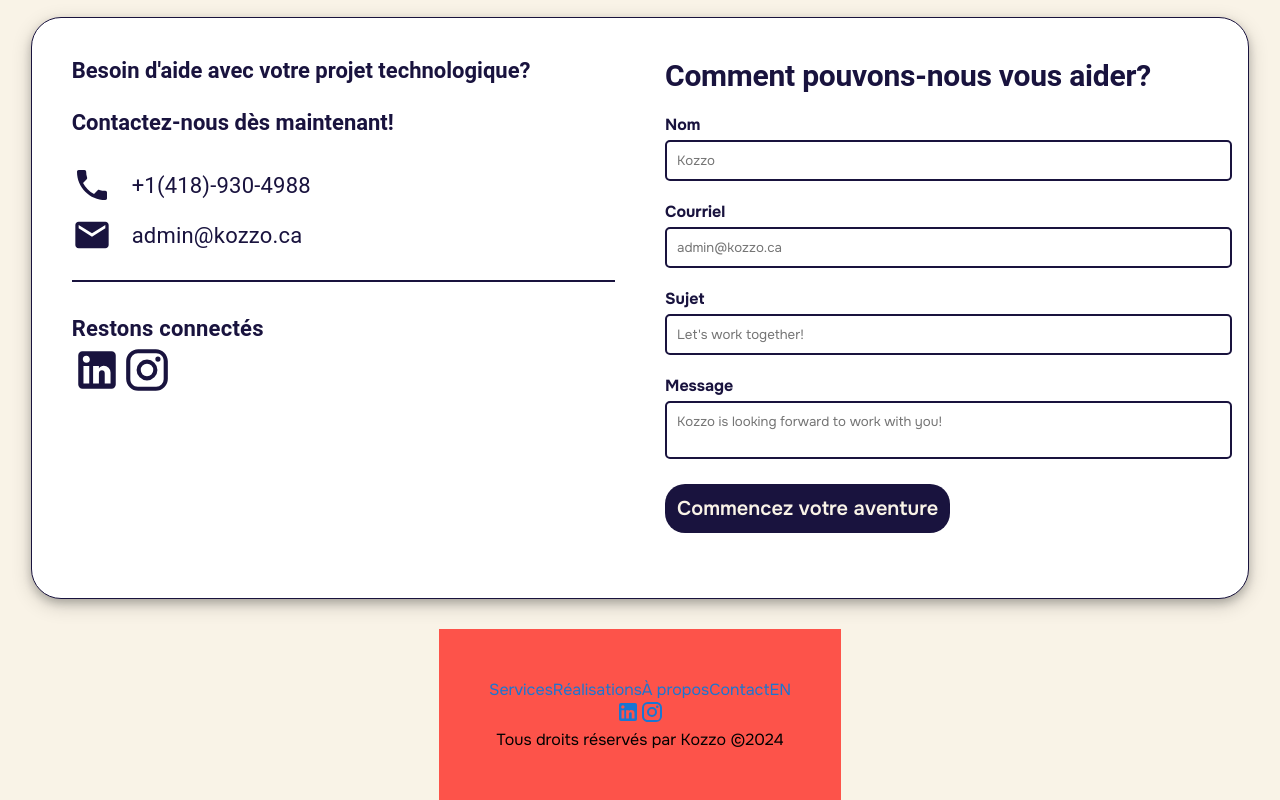
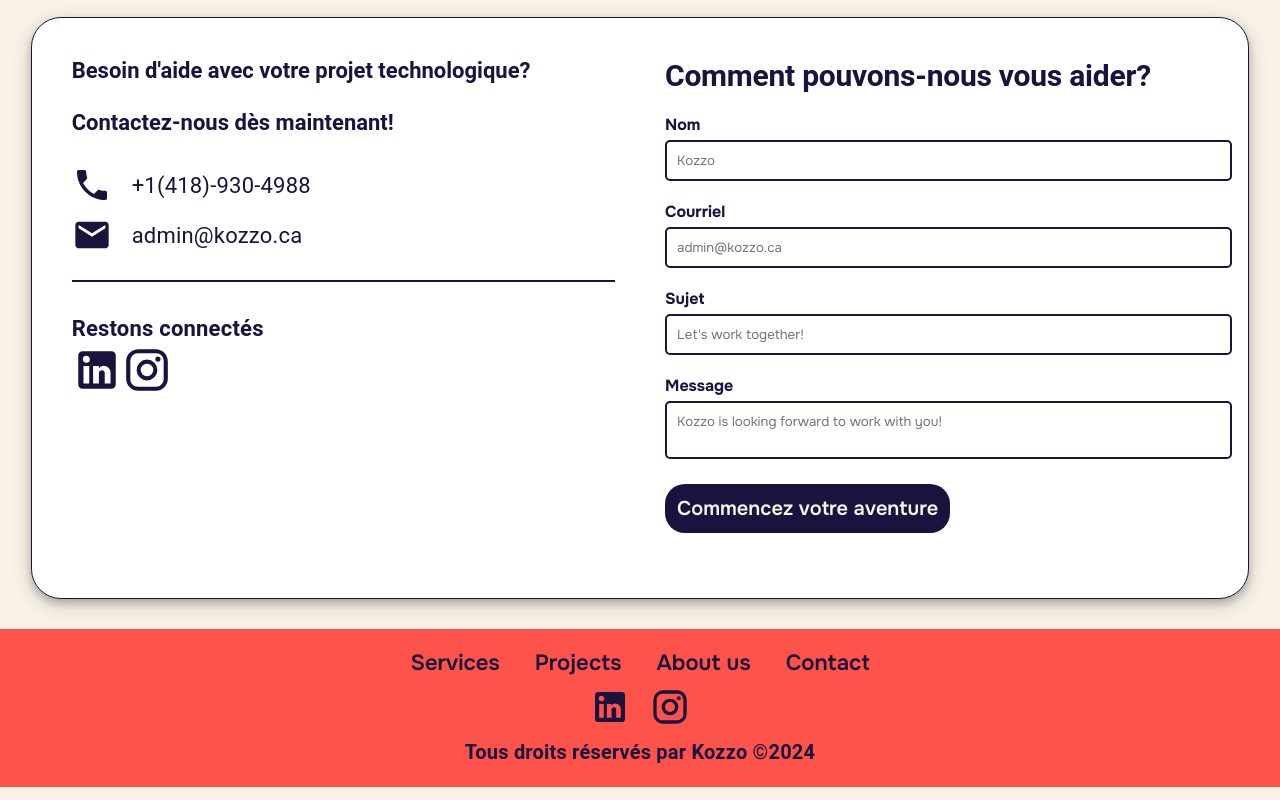
Before and after one commit to kozzo-solutions/kozzo-website, a React (Create React App) app: page / in a window 1280 px wide. Shown: the part 2378-3178 px from the top of the page. Built offline with nearby package versions, Linux system fonts and the light colour scheme.

Commit message:
footer in progress

```diff
--- a/src/App.css
+++ b/src/App.css
@@ -241,3 +241,25 @@
 
     /* End of Footer CSS */
 }
+
+/*Animations*/
+@keyframes fadeInUp {
+  0% {
+    opacity: 0;
+    transform: translateY(50px);
+  }
+  100% {
+    opacity: 1;
+    transform: translateY(0);
+  }
+}
+
+.fade-in-up {
+  opacity: 0; /* Start invisible */
+  transition: opacity 0.5s ease-out, transform 0.5s ease-out;
+}
+
+.fade-in-up.show {
+  opacity: 1;
+  animation: fadeInUp 0.5s ease-out forwards;
+}
--- a/src/components/footer.js
+++ b/src/components/footer.js
@@ -1,22 +1,52 @@
 import React from 'react';
-import Nav from './nav';
 import LinkedInIcon from '@mui/icons-material/LinkedIn';
 import InstagramIcon from '@mui/icons-material/Instagram';
-import Link from '@mui/material/Link';
+import { styled } from 'styled-components';
+import { Link, Stack, Typography } from '@mui/material';
+import { useTranslation } from 'react-i18next';
 
-const Footer = () => (
-  <footer className="footer">
-    <Nav />
-    <div className="icons">
-      <Link href="#">
-        <LinkedInIcon></LinkedInIcon>
-      </Link>
-      <Link href="#">
-        <InstagramIcon></InstagramIcon>
-      </Link>
-    </div>
-    <p>Tous droits réservés par Kozzo ©2024</p>
-  </footer>
-);
+
+const FooterComponent = styled.div`
+  width: 100%;
+  background-color: var(--design-orange);
+  padding: 10px;
+`;
+
+const Nav = styled.nav`
+  display: flex;
+  gap: 35px;
+  padding: 10px;
+`;
+
+const NavLink = styled(Link)`
+  text-decoration: none;
+  font-size: var(--font-medium) !important;
+  color: var(--design-blue) !important;
+  font-weight: 600 !important;
+`;
+
+const Footer = () => {
+  const [t] = useTranslation('common');
+
+  return (
+    <FooterComponent>
+      <Stack alignItems="center">
+        <Nav>
+          <NavLink href="#">{t('header.services')}</NavLink>
+          <NavLink href="#">{t('header.realisations')}</NavLink>
+          <NavLink href="#">{t('header.about')}</NavLink>
+          <NavLink href="#">{t('header.contact')}</NavLink>
+        </Nav>
+        <Stack direction="row" gap="20px">
+          <LinkedInIcon style={{ width: '40px', height: '40px', color:"var(--design-blue)" }}></LinkedInIcon>
+          <InstagramIcon style={{ width: '40px', height: '40px', color:"var(--design-blue)" }}></InstagramIcon>
+        </Stack>
+        <Typography padding="10px" fontSize="var(--font-small)" color="var(--design-blue)" fontWeight="bold">
+          Tous droits réservés par Kozzo ©2024
+        </Typography>
+      </Stack>
+    </FooterComponent>
+  )
+};
 
 export default Footer;
```
